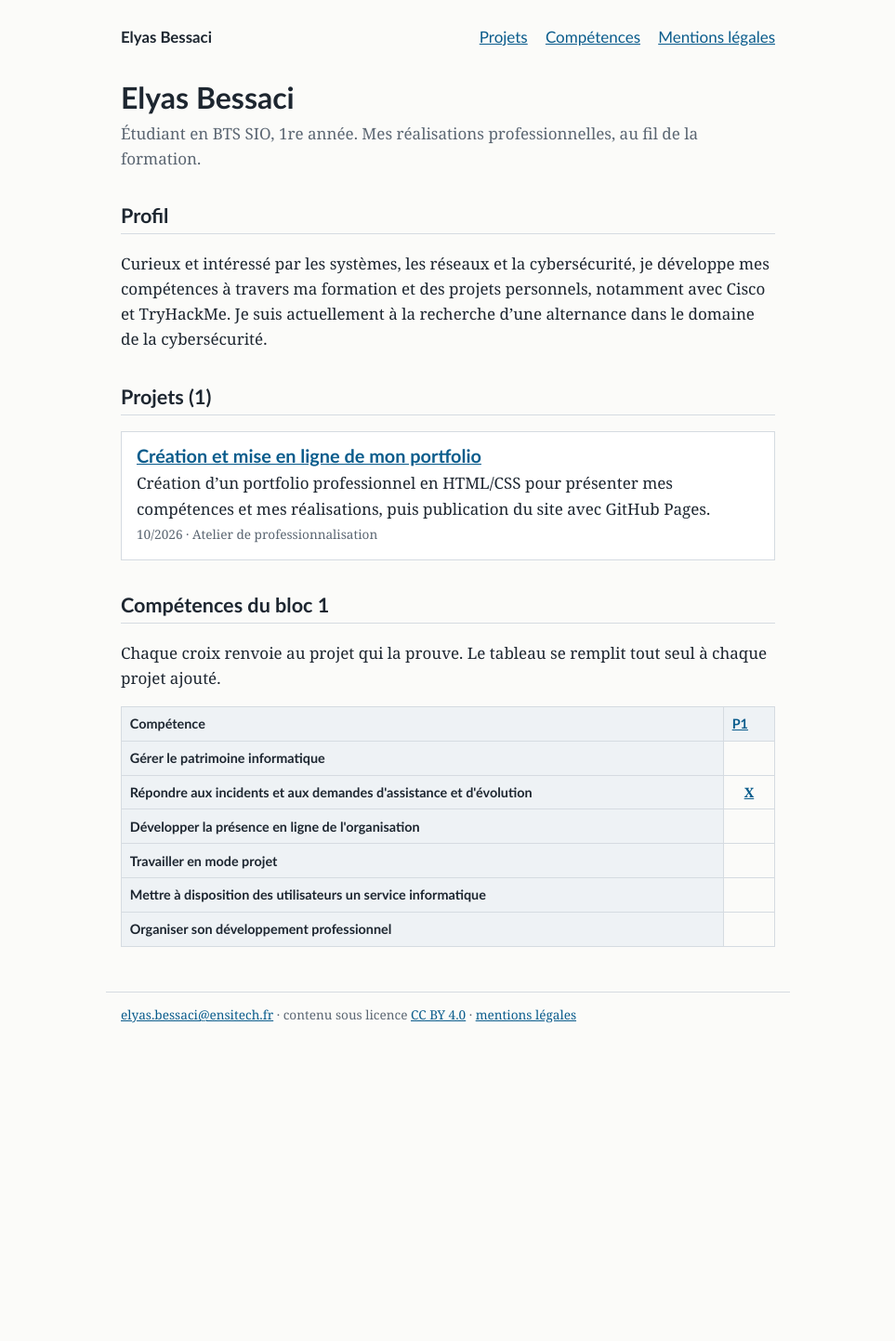
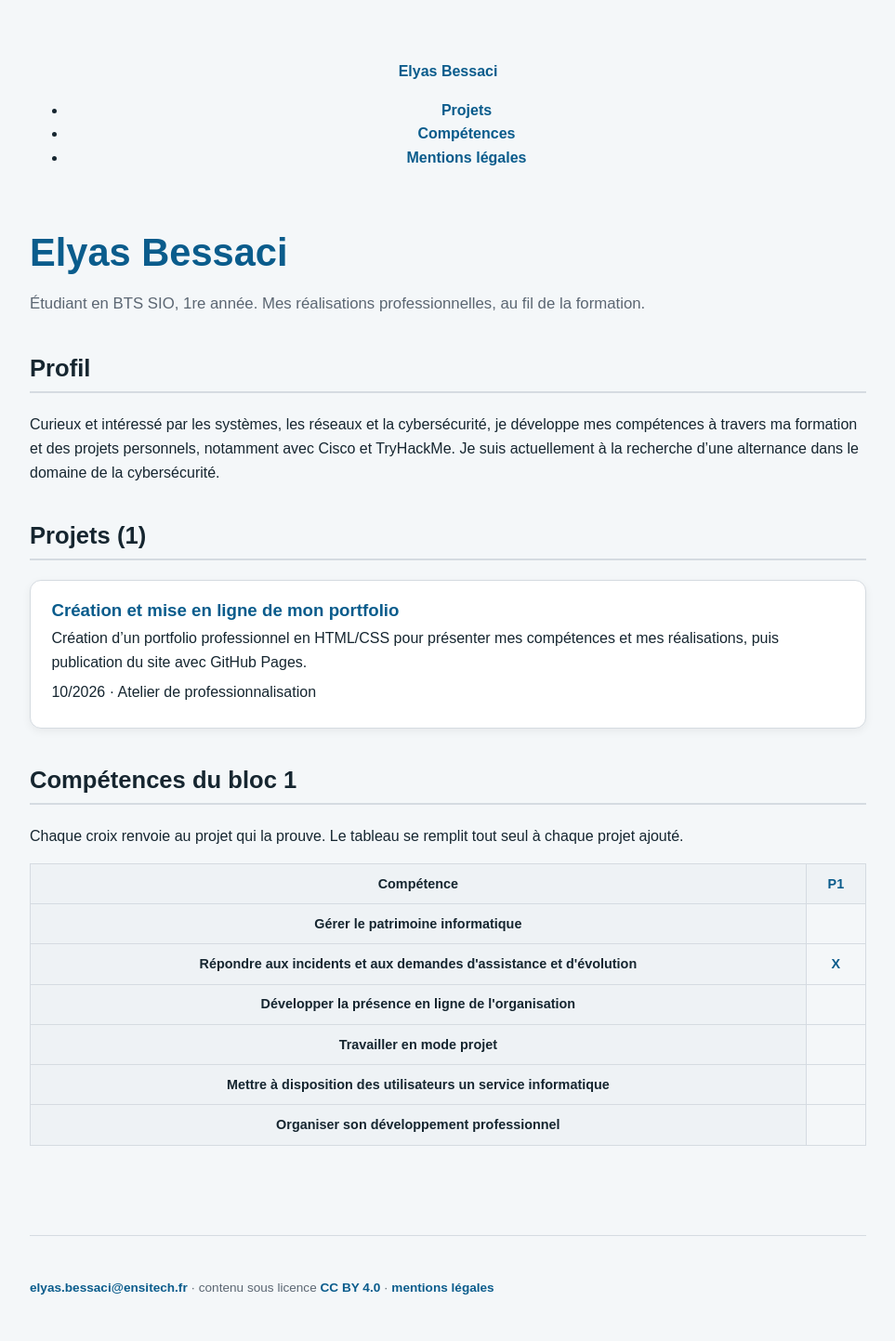
Before and after one commit to elyas-b/portfolio-, a Jekyll site: the page built from index.html, in a window 1280 px wide. Shown: the whole page at 93% size, without its empty margins (158-1121 px from the left). Built offline with Jekyll 4.4.1, drawn with Linux system fonts in a browser that asks for light colours; before the commit the page ends 1149 px from its top, so only the background shows below that.

Commit message:
Update style.css

```diff
--- a/css/style.css
+++ b/css/style.css
@@ -1,45 +1,243 @@
-/* Mise en forme du portfolio. Changez la couleur --accent pour donner
-   votre teinte au site ; le reste suit. */
+/* =========================
+   COULEURS DU PORTFOLIO
+   ========================= */
+
 :root {
-  --encre: #1d2630;
-  --accent: #0a5c8c;
-  --fond: #fbfbf9;
-  --trait: #d5dbe1;
-  --doux: #5b6672;
+    --encre: #162630;
+    --accent: #0a5c8c;
+    --affectueux: #f8fbf9;
+    --trait: #d5dbe1;
+    --doux: #5b6672;
 }
-* { box-sizing: border-box; }
+
+
+/* =========================
+   BASE DU SITE
+   ========================= */
+
+* {
+    box-sizing: border-box;
+}
+
 body {
-  margin: 0;
-  background: var(--fond);
-  color: var(--encre);
-  font: 17px/1.6 Georgia, "Times New Roman", serif;
+    margin: 0;
+    background: #f4f7f9;
+    color: var(--encre);
+    font-family: Arial, sans-serif;
+    line-height: 1.6;
 }
-header, main, footer { max-width: 46rem; margin: 0 auto; padding: 0 1rem; }
-header { padding-top: 1.6rem; display: flex; flex-wrap: wrap; justify-content: space-between; align-items: baseline; gap: .5rem 1.5rem; }
-.site { margin: 0; font: bold 1.05rem Calibri, Arial, sans-serif; }
-.site a { color: var(--encre); text-decoration: none; }
-nav ul { list-style: none; padding: 0; margin: 0; display: flex; flex-wrap: wrap; gap: .3rem 1.2rem; font-family: Calibri, Arial, sans-serif; }
-h1, h2, h3 { font-family: Calibri, Arial, sans-serif; line-height: 1.25; }
-h1 { font-size: 2rem; margin: 2rem 0 0; }
-h2 { font-size: 1.35rem; margin-top: 2.2rem; border-bottom: 1px solid var(--trait); padding-bottom: .3rem; }
-a { color: var(--accent); }
-a:focus-visible { outline: 3px solid var(--accent); outline-offset: 2px; }
-.sous-titre, .meta { color: var(--doux); margin: .3rem 0 0; }
-.meta { font-size: .85rem; }
-.carte { border: 1px solid var(--trait); background: #fff; padding: .8rem 1rem; margin: 1rem 0; }
-.carte h3 { margin: 0 0 .2rem; }
-.carte p { margin: .2rem 0; }
-.comp-liste { font-size: .9rem; }
-.comp { display: inline-block; border: 1px solid var(--trait); padding: 0 .4rem; margin: .15rem .3rem .15rem 0; background: #fff; }
-.defile { overflow-x: auto; }
-table { border-collapse: collapse; width: 100%; font-size: .9rem; }
-th, td { border: 1px solid var(--trait); padding: .4rem .55rem; text-align: left; vertical-align: top; }
-th { background: #eef2f5; font-family: Calibri, Arial, sans-serif; }
-td.case { text-align: center; font-weight: bold; min-width: 2.4rem; }
-img { max-width: 100%; height: auto; border: 1px solid var(--trait); }
-code { font-size: .9em; background: #eef2f5; padding: 0 .25rem; }
-footer { margin-top: 3rem; padding-bottom: 2rem; font-size: .85rem; color: var(--doux); border-top: 1px solid var(--trait); }
+
+
+/* =========================
+   CONTENU PRINCIPAL
+   ========================= */
+
+header,
+main,
+footer {
+    width: min(900px, 92%);
+    margin: 0 auto;
+}
+
+header {
+    padding: 3rem 0 2rem;
+    text-align: center;
+}
+
+main {
+    padding-bottom: 3rem;
+}
+
+footer {
+    margin-top: 3rem;
+    padding: 2rem 0;
+    border-top: 1px solid var(--trait);
+    color: var(--doux);
+    font-size: .85rem;
+}
+
+
+/* =========================
+   TITRES
+   ========================= */
+
+h1,
+h2,
+h3 {
+    font-family: Arial, sans-serif;
+    line-height: 1.25;
+}
+
+h1 {
+    font-size: 2.6rem;
+    margin: 1rem 0;
+    color: var(--accent);
+}
+
+h2 {
+    font-size: 1.6rem;
+    margin-top: 2.5rem;
+    padding-bottom: .5rem;
+    border-bottom: 2px solid var(--trait);
+}
+
+h3 {
+    margin: 0 0 .5rem;
+}
+
+a {
+    color: var(--accent);
+    font-weight: bold;
+    text-decoration: none;
+}
+
+a:hover {
+    text-decoration: underline;
+}
+
+
+/* =========================
+   SOUS-TITRE / PROFIL
+   ========================= */
+
+.sous-titre {
+    color: var(--doux);
+    font-size: 1.05rem;
+    margin: 0 auto 2rem;
+}
+
+.Meta {
+    color: var(--doux);
+    font-size: .85rem;
+    margin: .5rem 0 0;
+}
+
+
+/* =========================
+   CARTES DES PROJETS
+   ========================= */
+
+.carte {
+    background: white;
+    border: 1px solid var(--trait);
+    border-radius: 12px;
+    padding: 1.2rem 1.4rem;
+    margin: 1.2rem 0;
+
+    box-shadow: 0 3px 10px rgba(0, 0, 0, .06);
+
+    transition:
+        transform .2s ease,
+        box-shadow .2s ease,
+        border-color .2s ease;
+}
+
+.carte:hover {
+    transform: translateY(-4px);
+    box-shadow: 0 8px 20px rgba(0, 0, 0, .10);
+    border-color: var(--accent);
+}
+
+.carte h3 {
+    margin-bottom: .4rem;
+}
+
+.carte p {
+    margin: .4rem 0;
+}
+
+
+/* =========================
+   COMPETENCES
+   ========================= */
+
+.comp-liste {
+    font-size: .95rem;
+}
+
+.comp {
+    display: block;
+    overflow-x: auto;
+    border: 1px solid var(--trait);
+    border-radius: 10px;
+    background: white;
+    padding: .5rem;
+    margin: 1rem 0;
+}
+
+.défilé {
+    overflow-x: auto;
+}
+
+table {
+    border-collapse: collapse;
+    width: 100%;
+    font-size: .9rem;
+}
+
+th,
+td {
+    border: 1px solid var(--trait);
+    padding: .6rem;
+    text-align: center;
+    vertical-align: top;
+}
+
+th {
+    background: #eef2f5;
+    font-weight: bold;
+}
+
+td.Affaire {
+    text-align: center;
+    font-weight: bold;
+    min-width: 2.4rem;
+}
+
+
+/* =========================
+   IMAGES ET CODE
+   ========================= */
+
+img {
+    max-width: 100%;
+    height: auto;
+    border-radius: 8px;
+}
+
+code {
+    font-size: .9rem;
+    background: #eef2f5;
+    padding: .25rem;
+    border-radius: 4px;
+}
+
+
+/* =========================
+   ADAPTATION TELEPHONE
+   ========================= */
+
 @media (max-width: 520px) {
-  body { font-size: 16px; }
-  h1 { font-size: 1.6rem; }
+
+    header,
+    main,
+    footer {
+        width: 94%;
+    }
+
+    h1 {
+        font-size: 2rem;
+    }
+
+    h2 {
+        font-size: 1.35rem;
+    }
+
+    .carte {
+        padding: 1rem;
+    }
+
+    table {
+        font-size: .8rem;
+    }
 }
```
